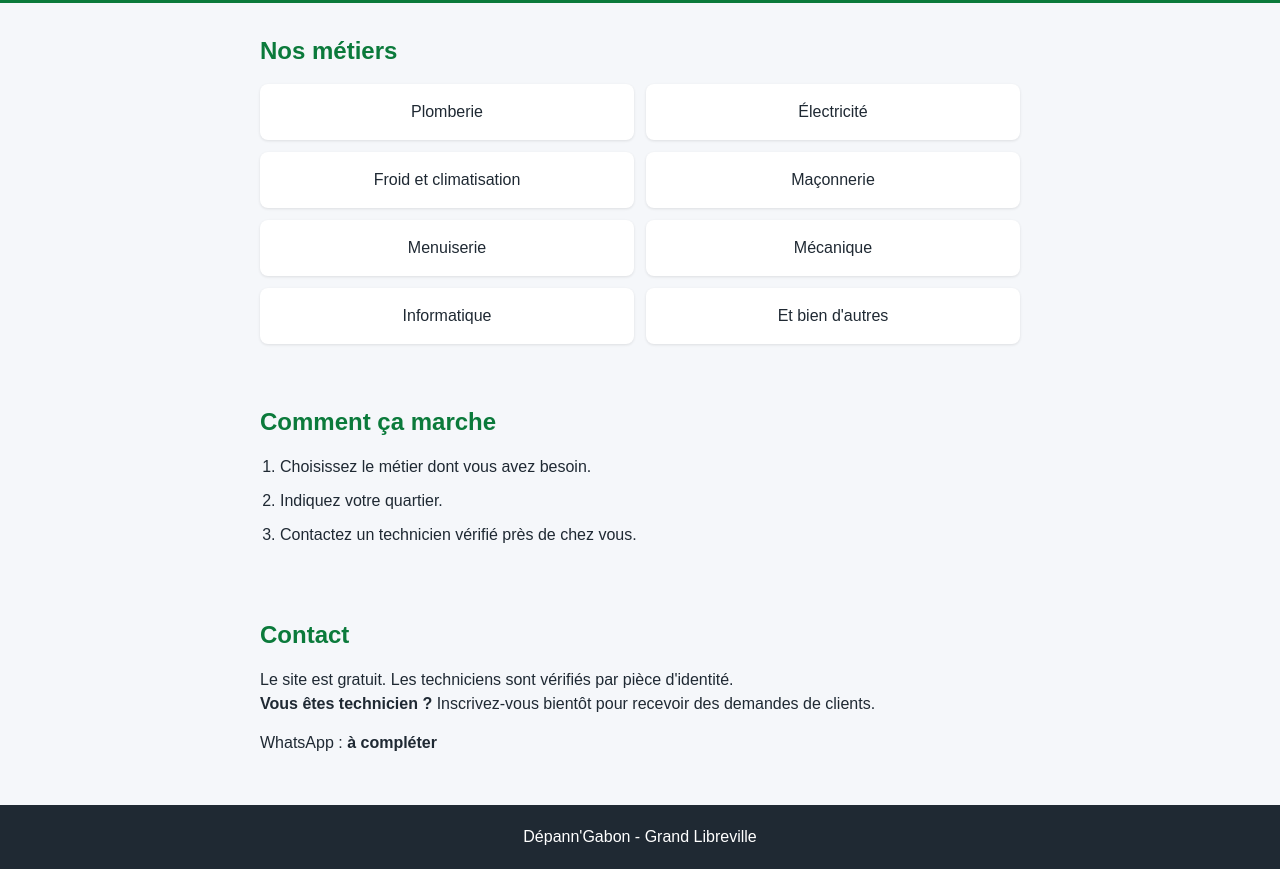
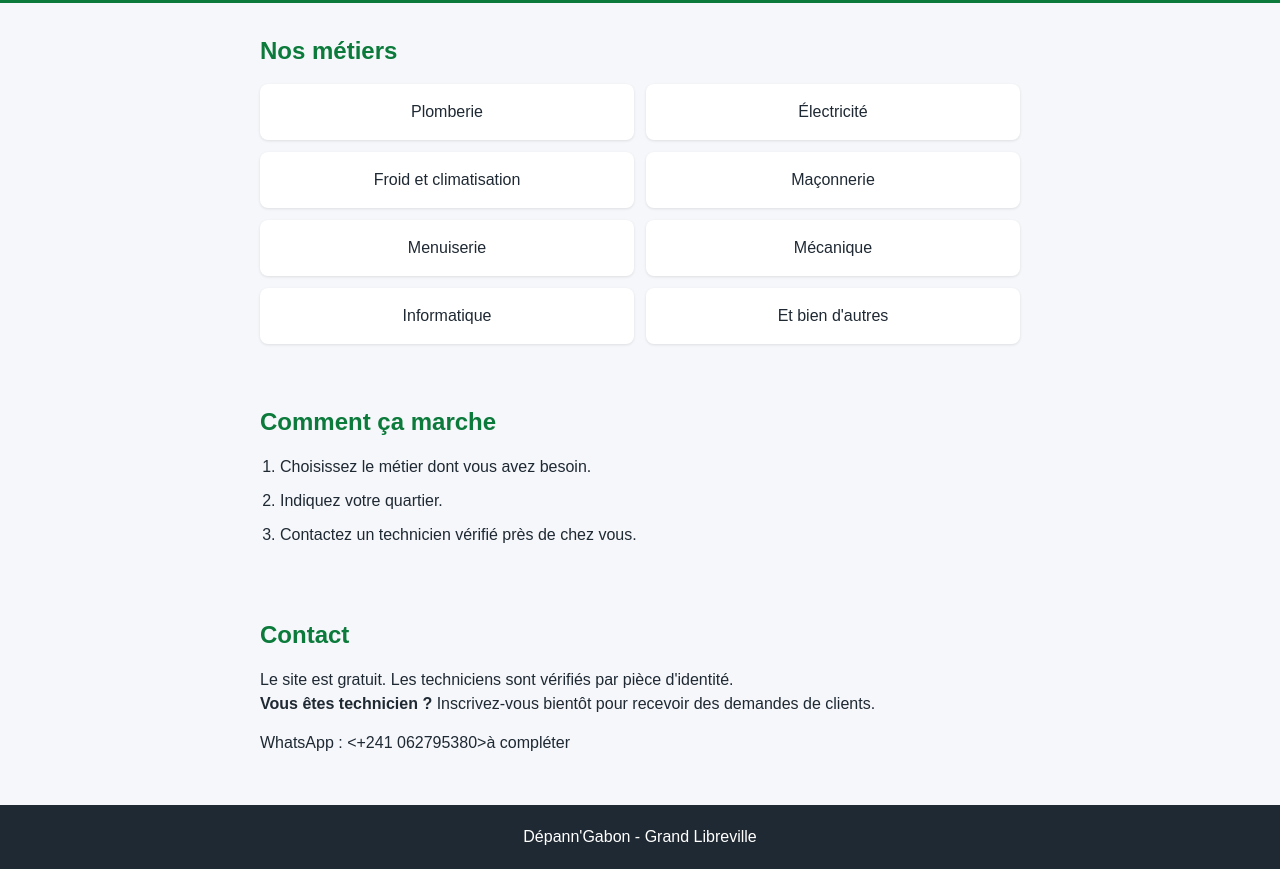
Before and after one commit to christndoutoume-del/Christianndoutoume-del.github.io, a plain HTML site: page index.html in a window 1280 px wide. Shown: the part 260-1129 px from the top of the page. Drawn offline with Linux system fonts and the light colour scheme.

Commit message:
Update WhatsApp contact information in index.html

```diff
--- a/index.html
+++ b/index.html
@@ -54,7 +54,7 @@
     <h2>Contact</h2>
     <p>Le site est gratuit. Les techniciens sont vérifiés par pièce d'identité.</p>
     <p><strong>Vous êtes technicien ?</strong> Inscrivez-vous bientôt pour recevoir des demandes de clients.</p>
-    <p style="margin-top:15px;">WhatsApp : <strong>à compléter</strong></p>
+    <p style="margin-top:15px;">WhatsApp : <+241 062795380>à compléter</strong></p>
   </section>
 
   <footer>
```
